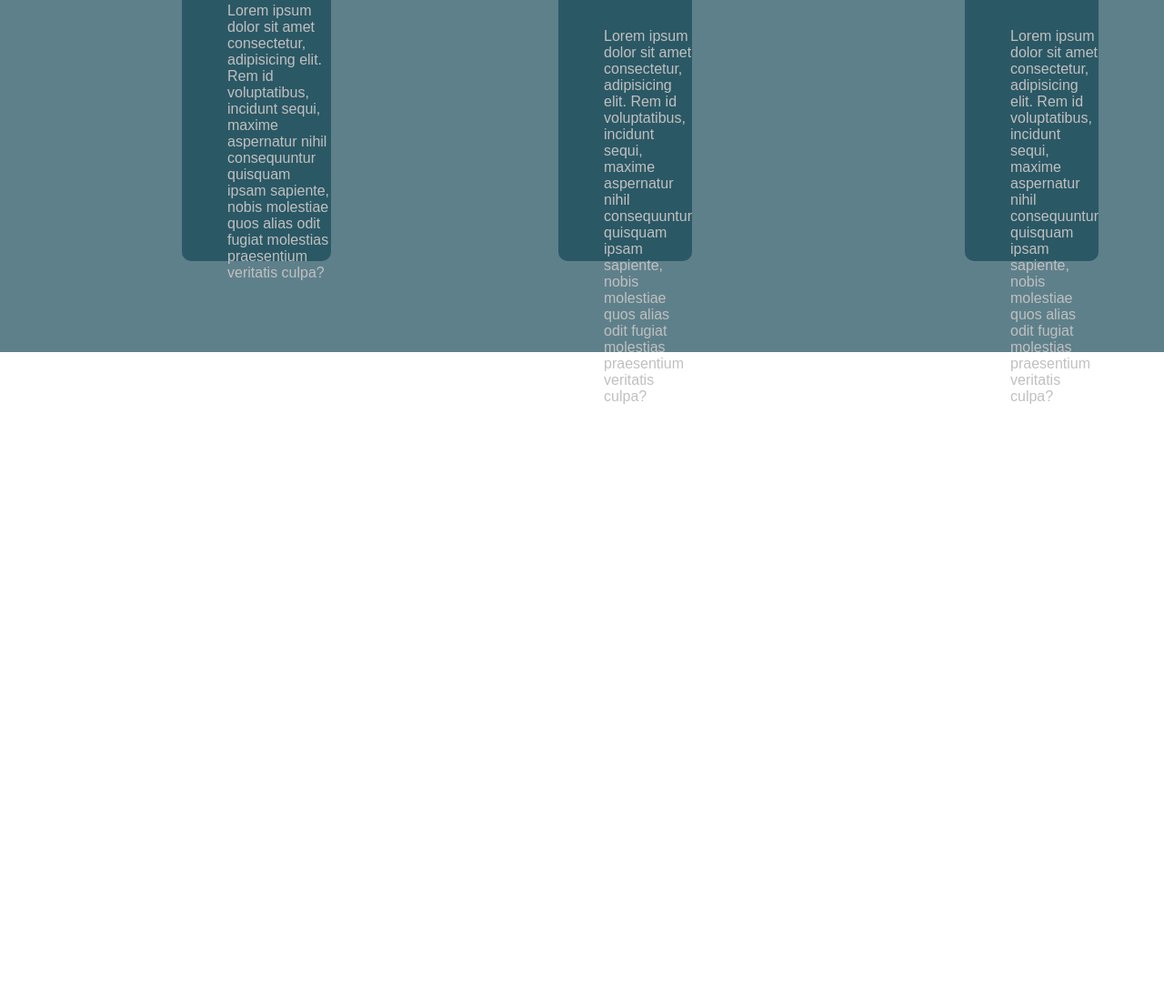
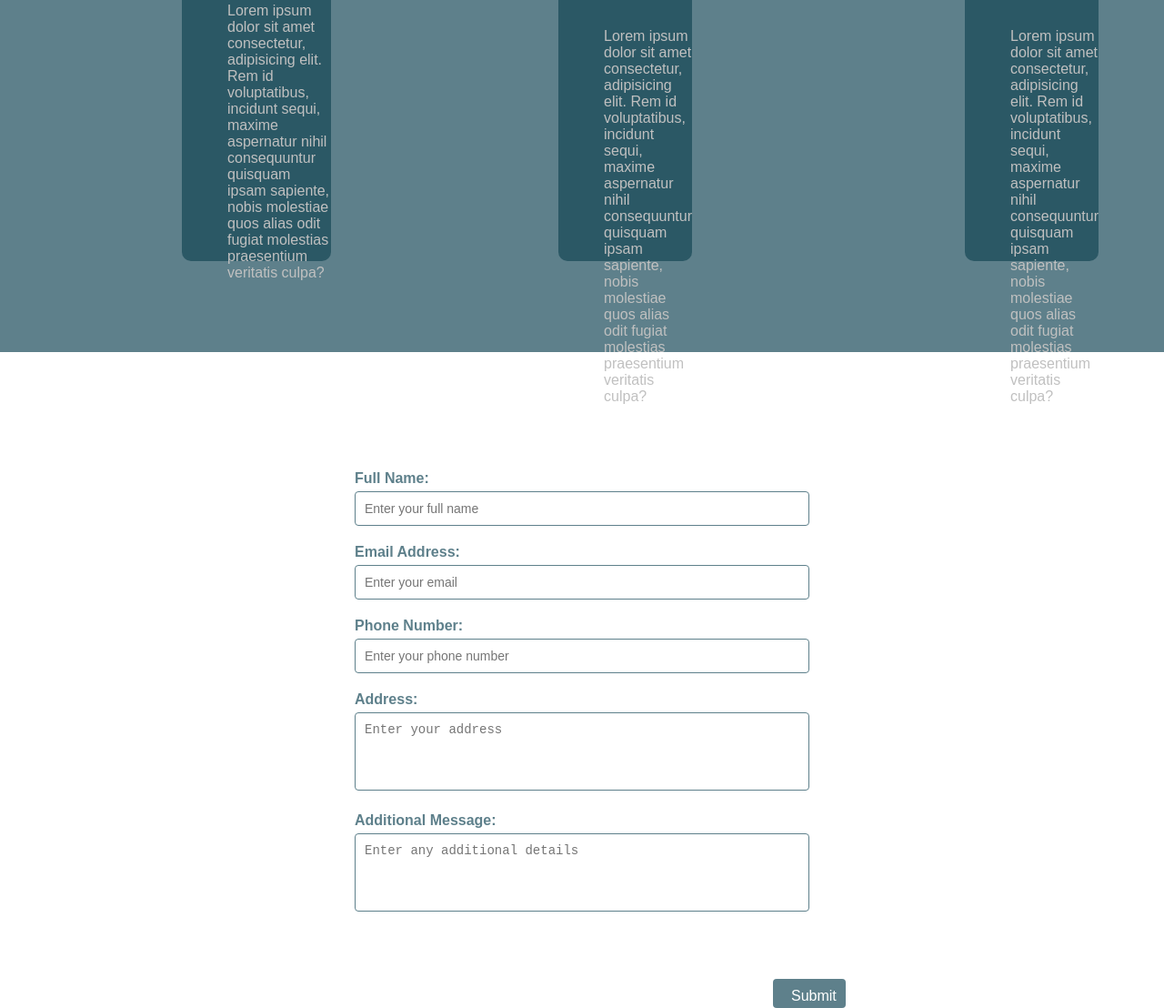
Before and after one commit to Joniiiii12345/Finalproject, a plain HTML site: page web.html in a window 1280 px wide. Shown: the part 1471-2579 px from the top of the page at 91% size. Before the commit the page ends 1928 px from the top, so only its background shows below. Drawn offline with Linux system fonts and the light colour scheme.

Commit message:
summary
dsahudwadsuaiudwaiudsa

```diff
--- a/style1.css
+++ b/style1.css
@@ -141,3 +141,97 @@ button{
     border-radius: 10px;
     max-width: 400px;
 }
+
+#H1{
+    margin-left: 770px;
+}
+
+#line{
+    margin-left: 765px;
+}
+
+----------------------
+
+.contact {
+    max-width: 600px;
+    margin-top: 400px;
+    padding: 20px;
+    background-color: #f9f9f9;
+    border-radius: 8px;
+    box-shadow: 0 4px 8px rgba(0, 0, 0, 0.1);
+    text-align: center;
+    color: rgb(94, 128, 139);
+    margin-left: 500px;
+}
+
+#line {
+    width: 50px;
+    height: 2px;
+    background-color: rgb(94, 128, 139);
+    margin: 10px auto;
+}
+
+#bbb {
+    margin-top: 15px;
+    font-size: 18px;
+    font-weight: normal;
+}
+
+form {
+    margin-top: 20px;
+    display: flex;
+    flex-direction: column;
+    gap: 20px;
+}
+
+.form-group {
+    text-align: left;
+    width: 100%;
+    margin: 0 auto;
+}
+
+label {
+    font-weight: bold;
+    color: rgb(94, 128, 139);
+    display: block;
+    margin-bottom: 5px;
+}
+
+input, textarea {
+    width: 100%; /* Full width */
+    max-width: 500px;
+    padding: 10px;
+    border: 1px solid rgb(94, 128, 139);
+    border-radius: 4px;
+    font-size: 14px;
+    color: rgb(94, 128, 139);
+    text-align: left;
+}
+
+textarea {
+    resize: none;
+}
+
+button {
+    background-color: rgb(94, 128, 139);
+    color: white;
+    padding: 10px 20px;
+    border: none;
+    border-radius: 4px;
+    font-size: 16px;
+    cursor: pointer;
+    align-self: center; /* Center the button within the flex container */
+    transition: background-color 0.3s ease;
+}
+
+
+button:hover {
+    background-color: rgb(74, 108, 119);
+}
+
+
+#contact-form {
+    margin: 0 auto;
+    margin-top: 130px;
+    max-width: 500px; /* Ensure the form width is fixed for centering */
+}
--- a/web.html
+++ b/web.html
@@ -84,6 +84,33 @@
         </div>
     </div>
 
+    <div class="contact">
+        <form id="contact-form">
+            <div class="form-group">
+                <label for="name">Full Name:</label>
+                <input type="text" id="name" name="name" placeholder="Enter your full name" required>
+            </div>
+            <div class="form-group">
+                <label for="email">Email Address:</label>
+                <input type="email" id="email" name="email" placeholder="Enter your email" required>
+            </div>
+            <div class="form-group">
+                <label for="phone">Phone Number:</label>
+                <input type="tel" id="phone" name="phone" placeholder="Enter your phone number" required>
+            </div>
+            <div class="form-group">
+                <label for="address">Address:</label>
+                <textarea id="address" name="address" placeholder="Enter your address" rows="4" required></textarea>
+            </div>
+            <div class="form-group">
+                <label for="message">Additional Message:</label>
+                <textarea id="message" name="message" placeholder="Enter any additional details" rows="4"></textarea>
+            </div>
+            <button  type="submit">Submit</button>
+        </form>
+    </div>
+
+
 
 
 </body>
```
